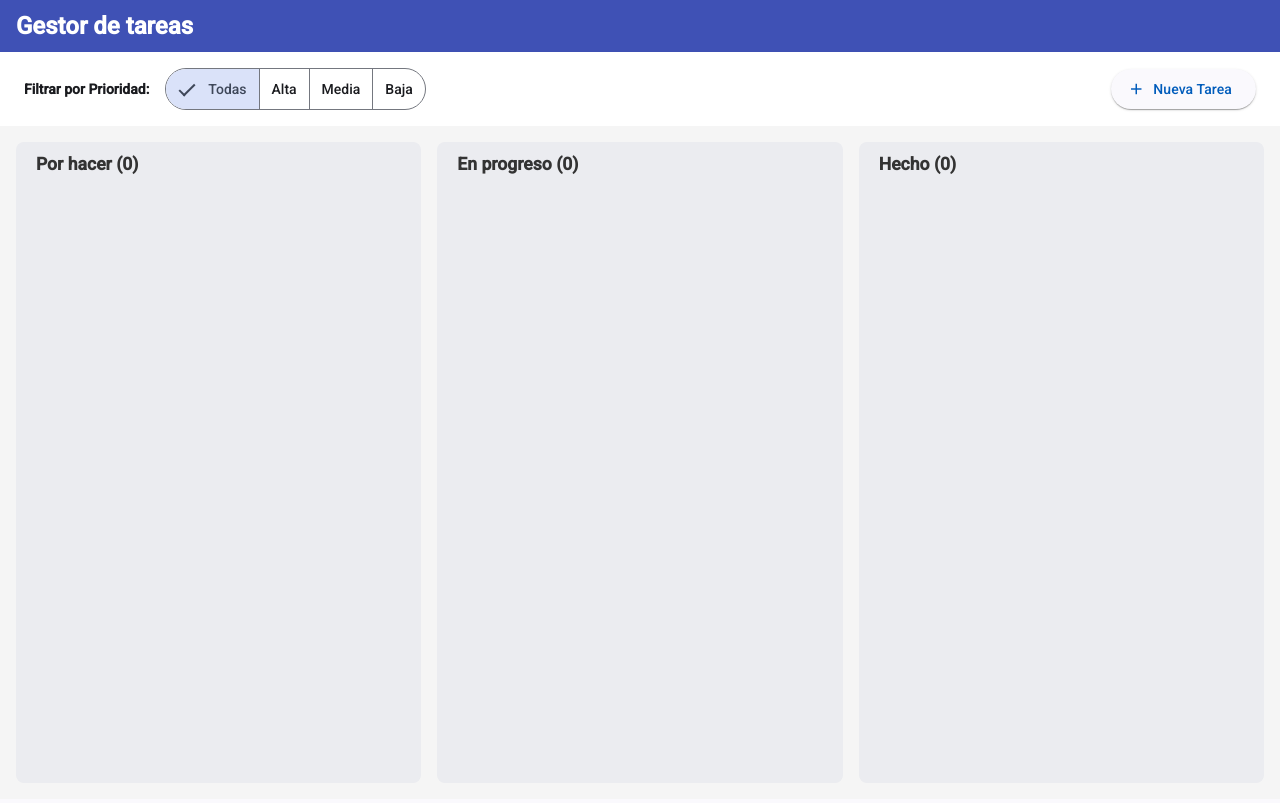
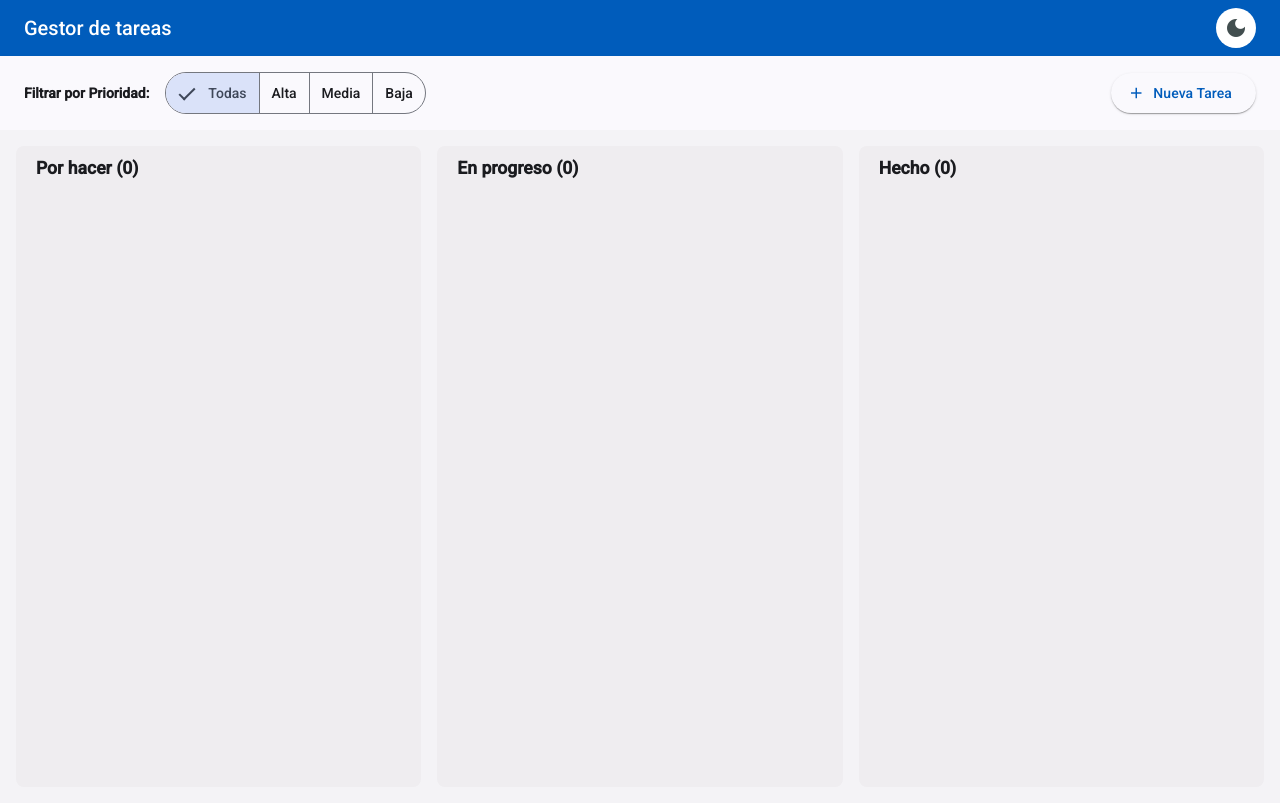
Before and after one commit to josewebfreelance/simplified-kanban, an Angular app: page / in a window 1280 px wide. Built offline with nearby package versions, Linux system fonts and the light colour scheme.

Commit message:
feat: Implement kanban board layout and theme service with dark mode support

```diff
--- a/src/app/app.html
+++ b/src/app/app.html
@@ -1,5 +1,11 @@
 <header class="app-header">
-  {{ title() }}
+  <h1>{{ title() }}</h1>
+  <button style="background-color: #fff;" [matTooltip]="isDarkMode() ? 'Modo Claro' : 'Modo Oscuro'" mat-icon-button
+    (click)="toggleTheme()">
+    <mat-icon style="color: #424e4f;">
+      {{ isDarkMode() ? 'light_mode' : 'dark_mode' }}
+    </mat-icon>
+  </button>
 </header>
 <main style="margin: 0;">
   <app-kanban-board></app-kanban-board>
--- a/src/app/app.scss
+++ b/src/app/app.scss
@@ -1,11 +1,15 @@
 .app-header {
-    background: #3f51b5;
-    color: white;
-    padding: 16px;
-    font-size: 1.5rem;
-    font-weight: bold;
+  background: var(--mat-sys-primary);
+  color: var(--mat-sys-on-primary);
+  padding: 8px 24px;
+  display: flex;
+  align-items: center;
+  justify-content: space-between;
+  box-shadow: 0 2px 4px rgba(0, 0, 0, 0.2);
+
+  h1 {
     margin: 0;
-    display: flex;
-    align-items: center;
-    justify-content: space-between;
+    font-size: 1.25rem;
+    font-weight: 500;
+  }
 }
--- a/src/app/app.ts
+++ b/src/app/app.ts
@@ -1,12 +1,22 @@
-import { Component, signal } from '@angular/core';
+import { Component, signal, inject } from '@angular/core';
 import { KanbanBoardComponent } from './components/kanban-board/kanban-board.component';
+import { ThemeService } from './core/services/theme.service';
+import { MatButtonModule } from '@angular/material/button';
+import { MatIconModule } from '@angular/material/icon';
+import { MatTooltip } from "@angular/material/tooltip";
 
 @Component({
   selector: 'app-root',
   templateUrl: './app.html',
   styleUrl: './app.scss',
-  imports: [KanbanBoardComponent]
+  imports: [KanbanBoardComponent, MatButtonModule, MatIconModule, MatTooltip],
 })
 export class App {
   readonly title = signal('Gestor de tareas');
+  private themeService = inject(ThemeService);
+  isDarkMode = this.themeService.isDarkMode;
+
+  toggleTheme() {
+    this.themeService.toggleTheme();
+  }
 }
--- a/src/app/components/kanban-board/kanban-board.component.scss
+++ b/src/app/components/kanban-board/kanban-board.component.scss
@@ -3,25 +3,25 @@
   gap: 16px;
   padding: 16px;
   min-height: calc(100vh - (52px + 16px + 16px + 75px));
-  background-color: #f5f5f5;
+  background-color: var(--mat-sys-surface-container-low);
   overflow-x: auto;
 }
 
 .column {
   flex: 1;
   min-width: 300px;
-  background: #ebecf0;
+  background: var(--mat-sys-surface-container);
   border-radius: 8px;
   padding: 12px;
   display: flex;
   flex-direction: column;
   gap: 12px;
-  min-height: 100px; // Ensure drop zone is visible
+  min-height: 100px;
 
   h2 {
     margin: 0 0 12px 0;
     font-size: 1.1rem;
-    color: #333;
+    color: var(--mat-sys-on-surface);
     padding-left: 8px;
   }
 }
@@ -48,7 +48,8 @@
 
 .filters {
   padding: 16px 24px;
-  background: white;
+  background: var(--mat-sys-surface);
+  color: var(--mat-sys-on-surface);
   box-shadow: 0 2px 4px rgba(0, 0, 0, 0.1);
   display: flex;
   justify-content: space-between;
--- /dev/null
+++ b/src/app/core/services/theme.service.ts
@@ -0,0 +1,35 @@
+import { Injectable, signal, effect } from '@angular/core';
+
+@Injectable({
+  providedIn: 'root'
+})
+export class ThemeService {
+  private readonly THEME_KEY = 'kanban_theme';
+  isDarkMode = signal<boolean>(this.loadTheme());
+
+  constructor() {
+    effect(() => {
+      const dark = this.isDarkMode();
+      localStorage.setItem(this.THEME_KEY, dark ? 'dark' : 'light');
+      if (dark) {
+        document.body.classList.add('dark-theme');
+        document.body.style.colorScheme = 'dark';
+      } else {
+        document.body.classList.remove('dark-theme');
+        document.body.style.colorScheme = 'light';
+      }
+    });
+  }
+
+  toggleTheme() {
+    this.isDarkMode.update(dark => !dark);
+  }
+
+  private loadTheme(): boolean {
+    const saved = localStorage.getItem(this.THEME_KEY);
+    if (saved) {
+      return saved === 'dark';
+    }
+    return window.matchMedia('(prefers-color-scheme: dark)').matches;
+  }
+}
--- a/src/styles.scss
+++ b/src/styles.scss
@@ -7,12 +7,24 @@
 
 html {
   height: 100%;
-  @include mat.theme((color: (primary: mat.$azure-palette,
-        tertiary: mat.$blue-palette,
-      ),
-      typography: Roboto,
-      density: 0,
-    ));
+  @include mat.theme((
+    color: (
+      primary: mat.$azure-palette,
+      tertiary: mat.$blue-palette,
+    ),
+    typography: Roboto,
+    density: 0,
+  ));
+}
+
+.dark-theme {
+  @include mat.theme((
+    color: (
+      primary: mat.$azure-palette,
+      tertiary: mat.$blue-palette,
+      theme-type: dark,
+    ),
+  ));
 }
 
 body {
```
Also changed, not shown: 1 other file (tests, documents, lock files or other folders).
